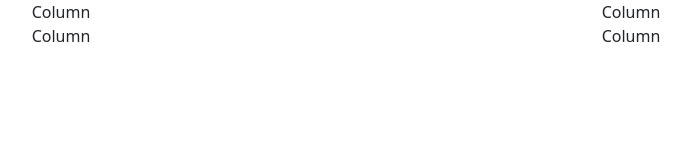
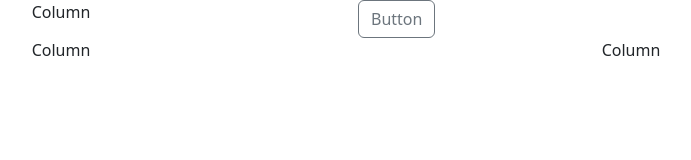
Before and after one commit to VivianVerdant/meerkle-editor, a plain HTML site: page index.html in a window 1280 px wide. Shown: the whole page, without its empty margins (294-985 px from the left). Drawn offline with Linux system fonts and the light colour scheme.

Commit message:
svg test

```diff
--- /dev/null
+++ b/css/meerkle.css
@@ -0,0 +1,47 @@
+.char-a {
+    background-image: url(../svgs/a.svg);
+}
+
+
+/*
+a.svg
+aa.svg
+c.svg
+ch.svg
+d.svg
+e.svg
+ee.svg
+f.svg
+g.svg
+gg.svg
+h.svg
+i.svg
+ie.svg
+iye.svg
+j.svg
+k.svg
+kk.svg
+l.svg
+ll.svg
+m.svg
+mm.svg
+n.svg
+nn.svg
+o.svg
+oo.svg
+ou.svg
+p.svg
+r.svg
+rr.svg
+s.svg
+t.svg
+th.svg
+ts.svg
+tt.svg
+u.svg
+uaie.svg
+uu.svg
+v.svg
+y.svg
+yl.svg
+*/
--- a/index.html
+++ b/index.html
@@ -1,15 +1,18 @@
 <html>
   <head>
     <link rel="stylesheet" type="text/css" href="bootstrap/bootstrap.css" />
+
   </head>
   <body>
     <div class="container text-center">
       <div class="row">
-        <div class="col">
+        <div class="col char-a">
           Column
         </div>
         <div class="col">
-          Column
+          <div class="input-group">
+            <button class="btn btn-outline-secondary" type="button">Button</button>
+          </div>
         </div>
       </div>
       <div class="row">
```
